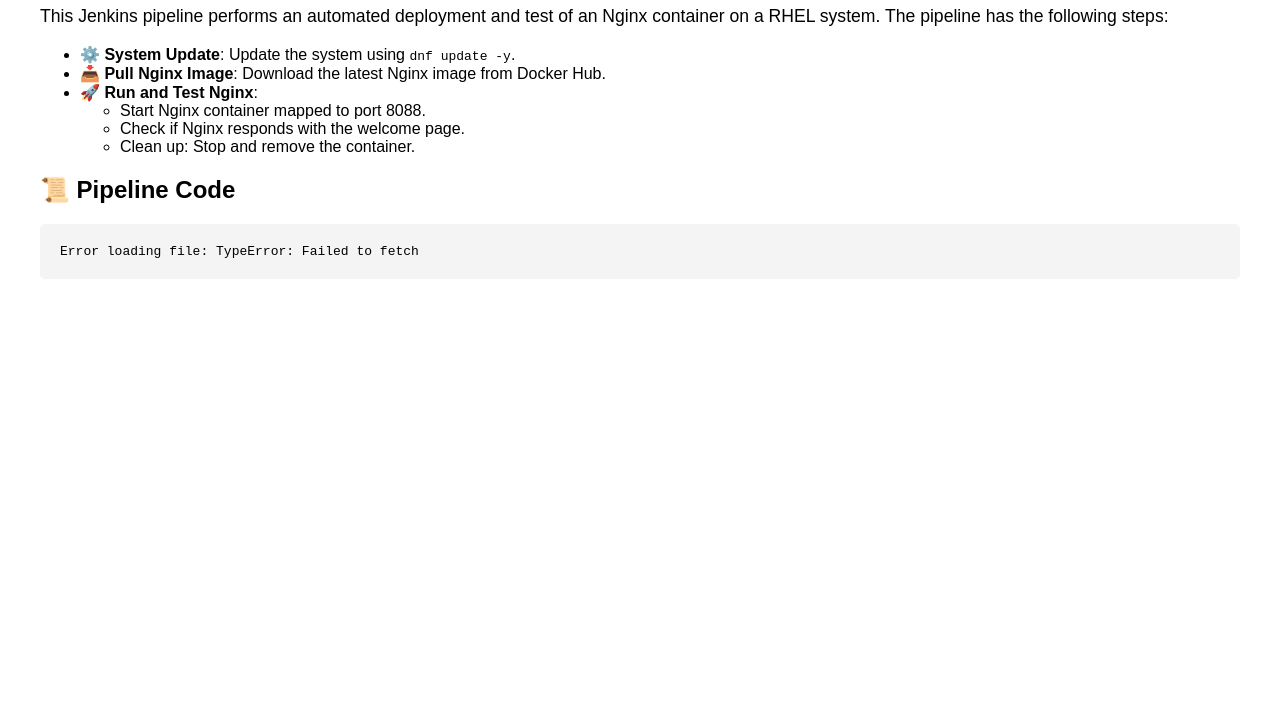
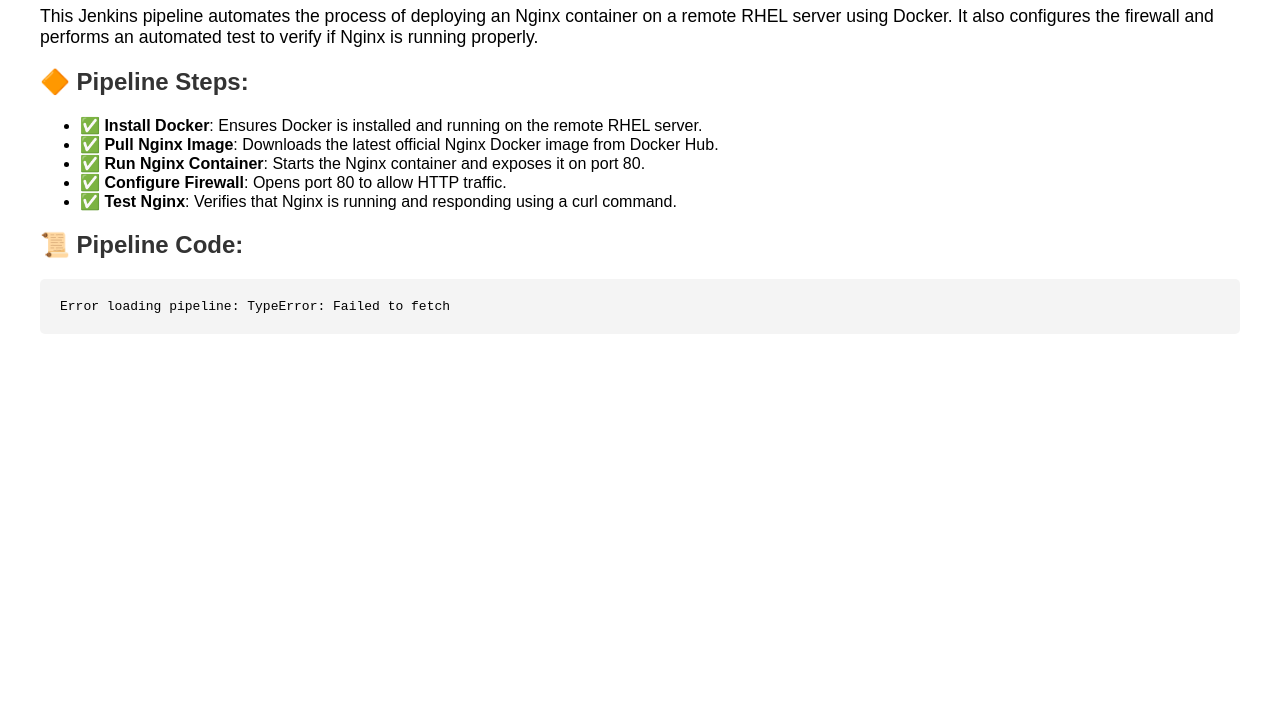
Before and after one commit to VipInformatique/DevOps-HUB, a plain HTML site: page automation/jenkins/index.html in a window 1280 px wide. Shown: the part 92-800 px from the top of the page. Drawn offline with Linux system fonts and the light colour scheme; no server answers.

Commit message:
Update index.html

```diff
--- a/automation/jenkins/index.html
+++ b/automation/jenkins/index.html
@@ -2,14 +2,17 @@
 <html lang="en">
 <head>
     <meta charset="UTF-8">
-    <title>Jenkins Pipeline for Nginx</title>
+    <title>Jenkins Pipeline: Nginx Deployment in Docker</title>
     <style>
         body {
             font-family: Arial, sans-serif;
             margin: 40px;
         }
-        h1 {
+        h1, h2 {
             color: #333;
+        }
+        ul {
+            margin-bottom: 20px;
         }
         pre {
             background-color: #f4f4f4;
@@ -24,42 +27,39 @@
     </style>
 </head>
 <body>
-    <h1>Jenkins Pipeline: Automatic Nginx Deployment and Testing</h1>
+    <h1>Jenkins Pipeline: Automatic Nginx Deployment in Docker</h1>
 
     <p>
-        This Jenkins pipeline performs an automated deployment and test of an Nginx container on a RHEL system.
-        The pipeline has the following steps:
+        This Jenkins pipeline automates the process of deploying an Nginx container on a remote RHEL server using Docker. It also configures the firewall and performs an automated test to verify if Nginx is running properly.
     </p>
+
+    <h2>🔶 Pipeline Steps:</h2>
     <ul>
-        <li>⚙️ <strong>System Update</strong>: Update the system using <code>dnf update -y</code>.</li>
-        <li>📥 <strong>Pull Nginx Image</strong>: Download the latest Nginx image from Docker Hub.</li>
-        <li>🚀 <strong>Run and Test Nginx</strong>:
-            <ul>
-                <li>Start Nginx container mapped to port 8088.</li>
-                <li>Check if Nginx responds with the welcome page.</li>
-                <li>Clean up: Stop and remove the container.</li>
-            </ul>
-        </li>
+        <li>✅ <strong>Install Docker</strong>: Ensures Docker is installed and running on the remote RHEL server.</li>
+        <li>✅ <strong>Pull Nginx Image</strong>: Downloads the latest official Nginx Docker image from Docker Hub.</li>
+        <li>✅ <strong>Run Nginx Container</strong>: Starts the Nginx container and exposes it on port 80.</li>
+        <li>✅ <strong>Configure Firewall</strong>: Opens port 80 to allow HTTP traffic.</li>
+        <li>✅ <strong>Test Nginx</strong>: Verifies that Nginx is running and responding using a curl command.</li>
     </ul>
 
-    <h2>📜 Pipeline Code</h2>
-    <pre id="code">Loading pipeline...</pre>
+    <h2>📜 Pipeline Code:</h2>
+    <pre id="code">Loading pipeline code...</pre>
 
     <script>
-        // URL do pliku groovy
+        // URL to the raw Jenkins pipeline file
         const fileUrl = 'https://vipinformatique.github.io/DevOps-HUB/automation/jenkins/nginx-pipeline.groovy';
 
-        // Pobierz zawartość pliku i wyświetl
+        // Fetch and display the file content
         fetch(fileUrl)
             .then(response => {
-                if (!response.ok) throw new Error('File not found');
+                if (!response.ok) throw new Error('Pipeline file not found!');
                 return response.text();
             })
             .then(text => {
                 document.getElementById('code').textContent = text;
             })
             .catch(error => {
-                document.getElementById('code').textContent = 'Error loading file: ' + error;
+                document.getElementById('code').textContent = 'Error loading pipeline: ' + error;
             });
     </script>
 </body>
```
